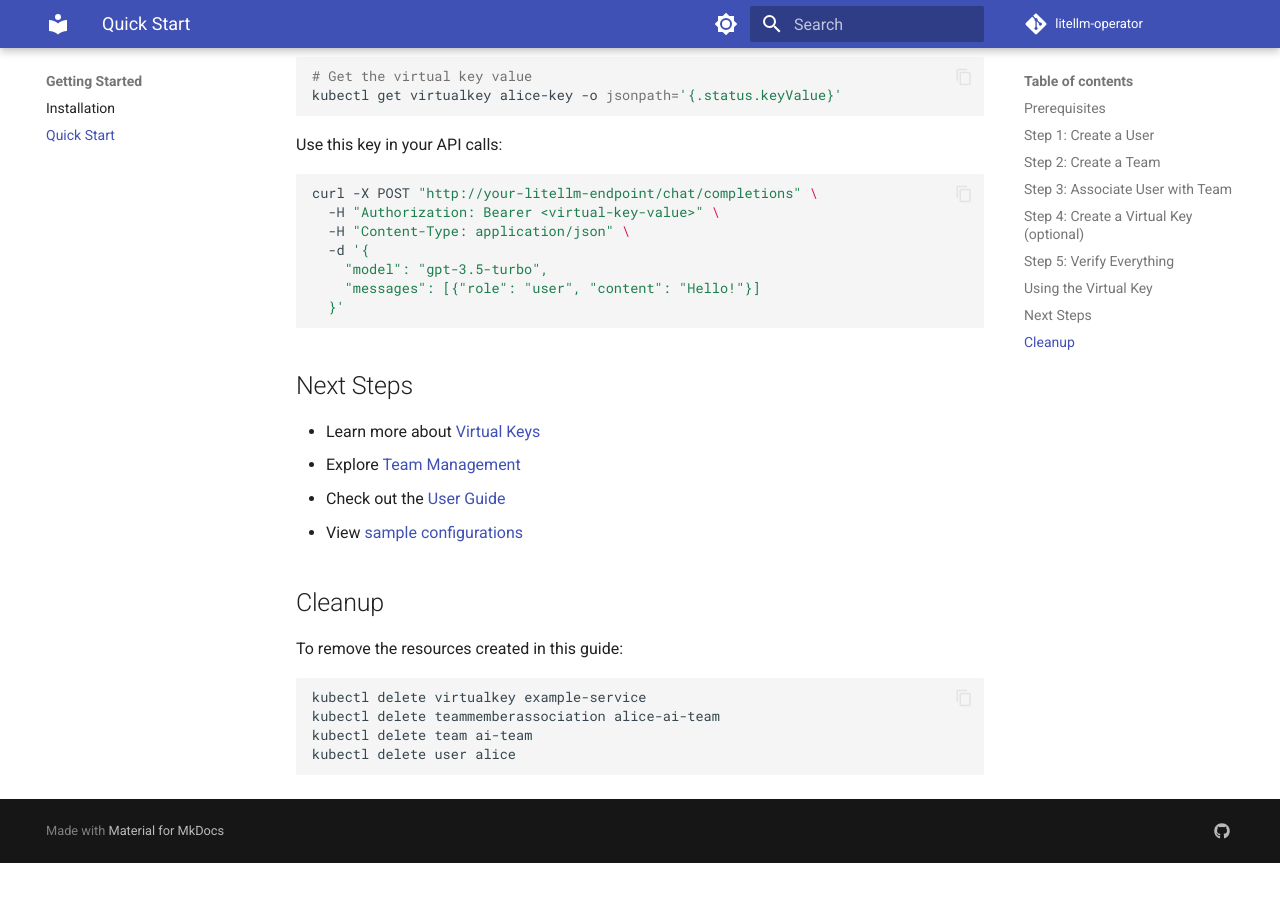
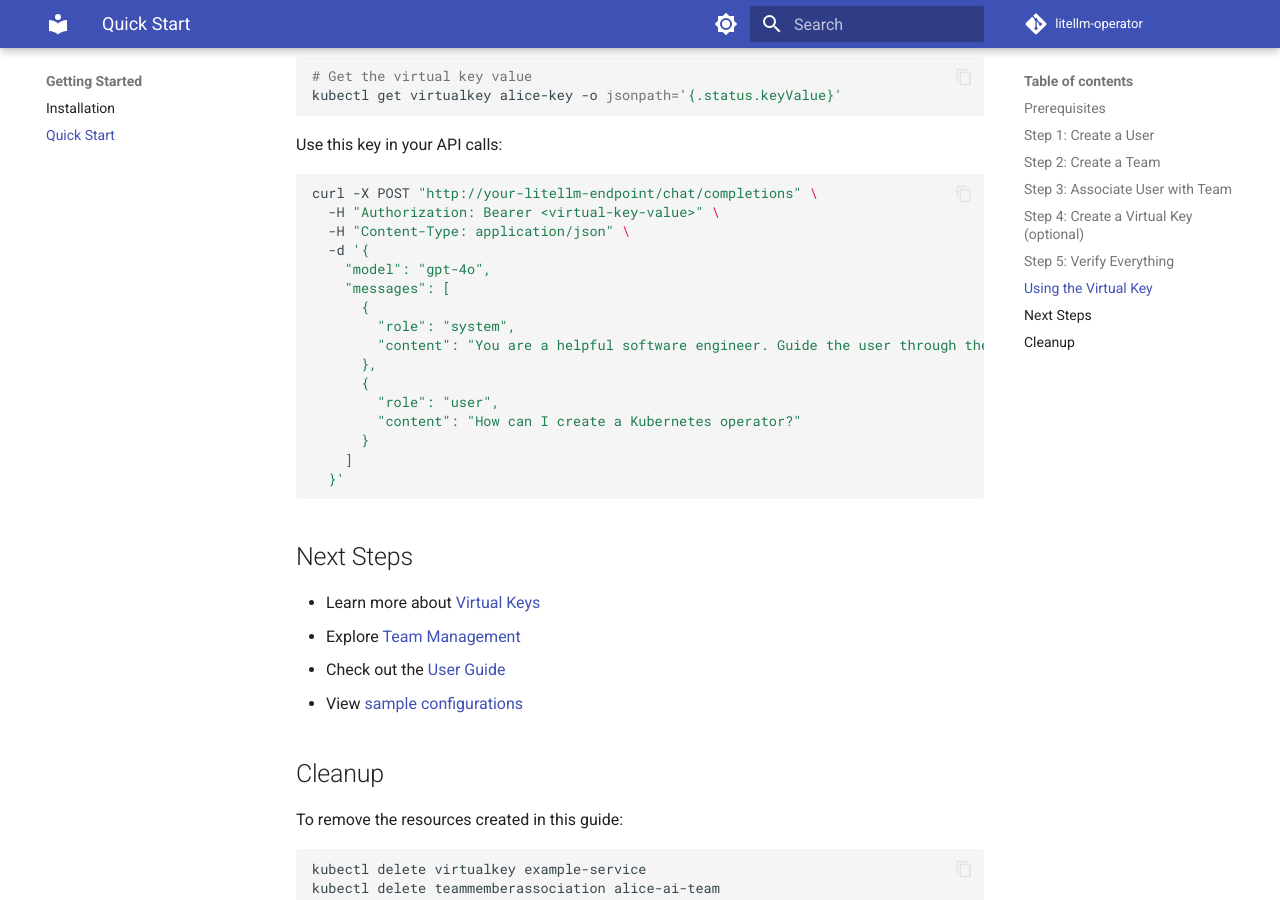
Before and after one commit to vitaliytv/litellm-operator, an MkDocs documentation site: the page built from docs/getting-started/quickstart.md, in a window 1280 px wide and 900 px high, scrolled down 3125 px. Built offline with MkDocs 1.6.1 and Material for MkDocs 9.7.7, drawn with Linux system fonts in a browser that asks for light colours; comment, search, counter and statistics services are not loaded; before the commit the page ends 3988 px from its top, so only the background shows below that.

Commit message:
Update quickstart MD with meaningful curl using VirtualKey

````diff
--- a/docs/getting-started/quickstart.md
+++ b/docs/getting-started/quickstart.md
@@ -160,8 +160,17 @@ curl -X POST "http://your-litellm-endpoint/chat/completions" \
   -H "Authorization: Bearer <virtual-key-value>" \
   -H "Content-Type: application/json" \
   -d '{
-    "model": "gpt-3.5-turbo",
-    "messages": [{"role": "user", "content": "Hello!"}]
+    "model": "gpt-4o",
+    "messages": [
+      {
+        "role": "system",
+        "content": "You are a helpful software engineer. Guide the user through the solution step by step."
+      },
+      {
+        "role": "user",
+        "content": "How can I create a Kubernetes operator?"
+      }
+    ]
   }'
 ```
 
````
